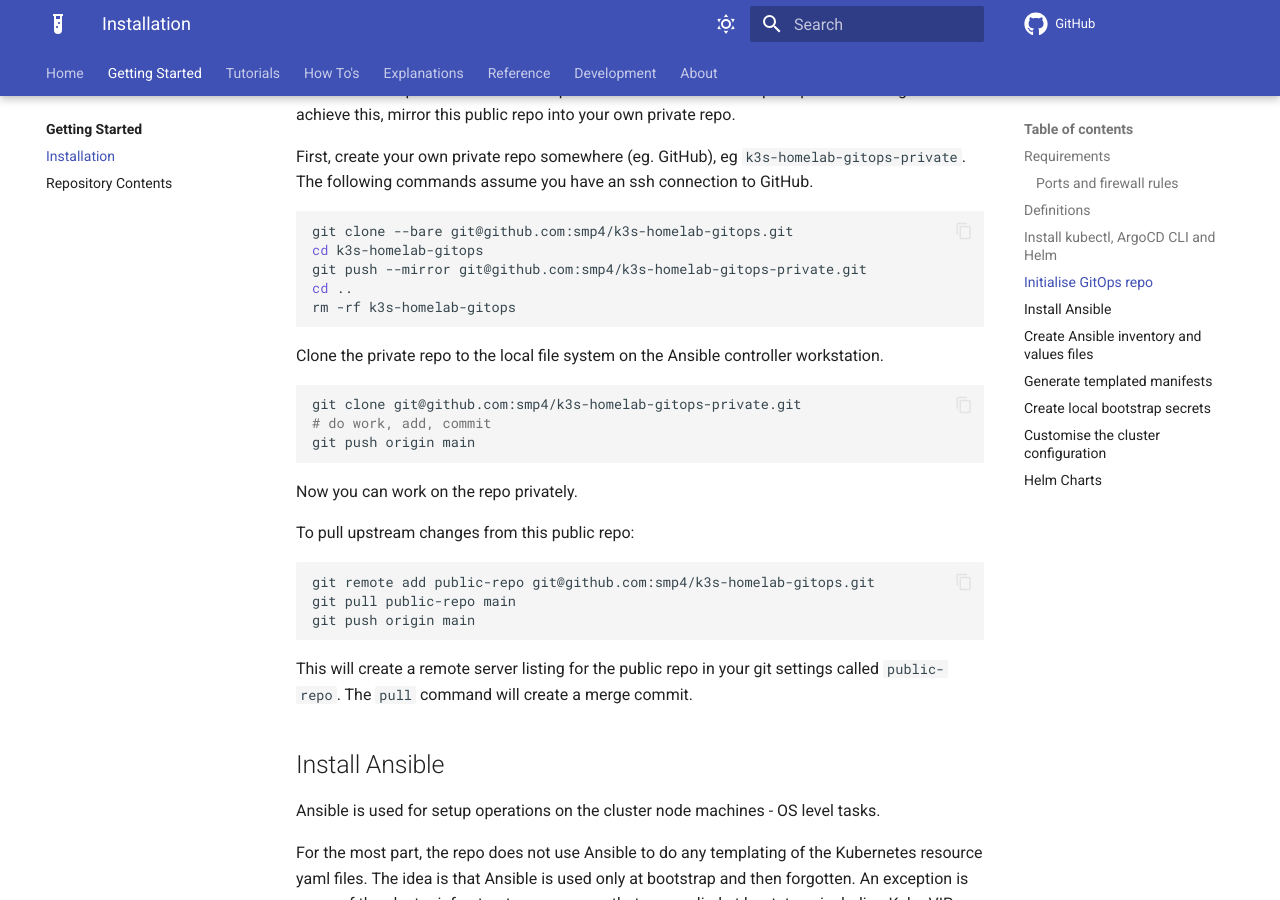
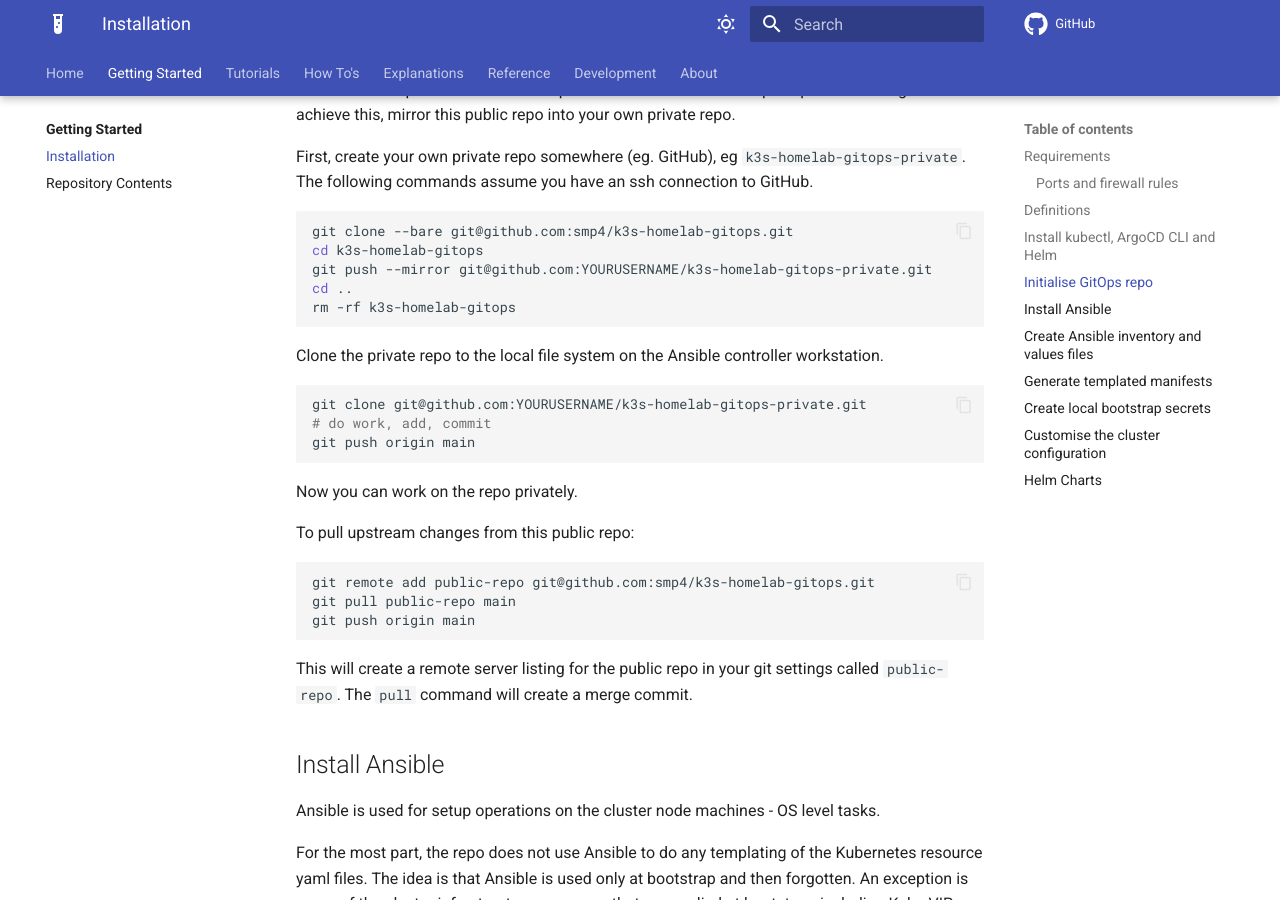
Before and after one commit to smp4/k3s-homelab-gitops, an MkDocs documentation site: the page built from docs/getting-started/installation.md, in a window 1280 px wide and 900 px high, scrolled down 3311 px. Built offline with MkDocs 1.6.1 and Material for MkDocs 9.7.7, drawn with Linux system fonts in a browser that asks for light colours; comment, search, counter and statistics services are not loaded.

Commit message:
docs: typo

````diff
--- a/docs/getting-started/installation.md
+++ b/docs/getting-started/installation.md
@@ -81,7 +81,7 @@ First, create your own private repo somewhere (eg. GitHub), eg `k3s-homelab-gito
 ```bash
 git clone --bare git@github.com:smp4/k3s-homelab-gitops.git
 cd k3s-homelab-gitops
-git push --mirror git@github.com:smp4/k3s-homelab-gitops-private.git
+git push --mirror git@github.com:YOURUSERNAME/k3s-homelab-gitops-private.git
 cd ..
 rm -rf k3s-homelab-gitops
 ```
@@ -89,7 +89,7 @@ rm -rf k3s-homelab-gitops
 Clone the private repo to the local file system on the Ansible controller workstation.
 
 ```bash
-git clone git@github.com:smp4/k3s-homelab-gitops-private.git
+git clone git@github.com:YOURUSERNAME/k3s-homelab-gitops-private.git
 # do work, add, commit
 git push origin main
 ```
````
